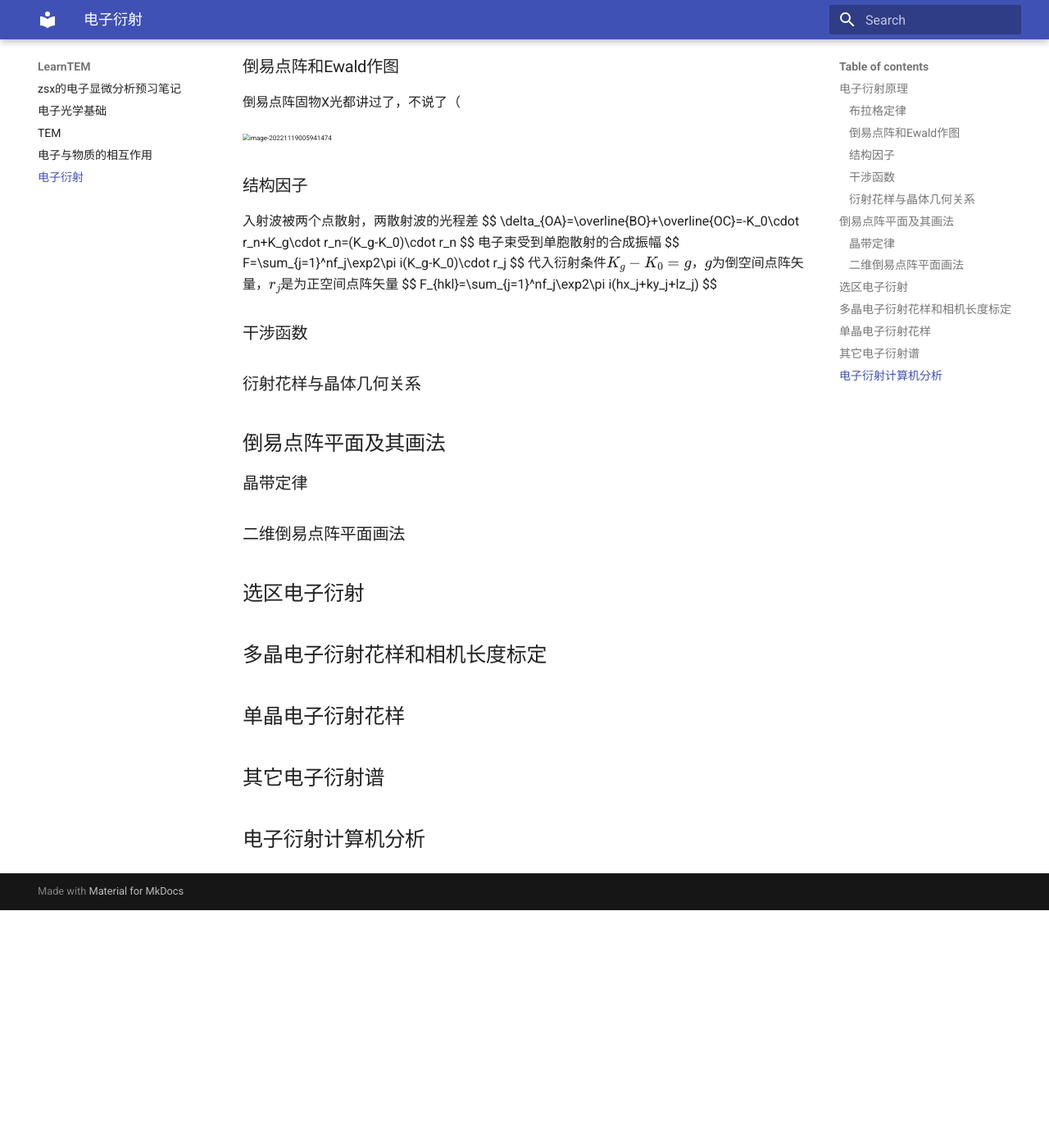
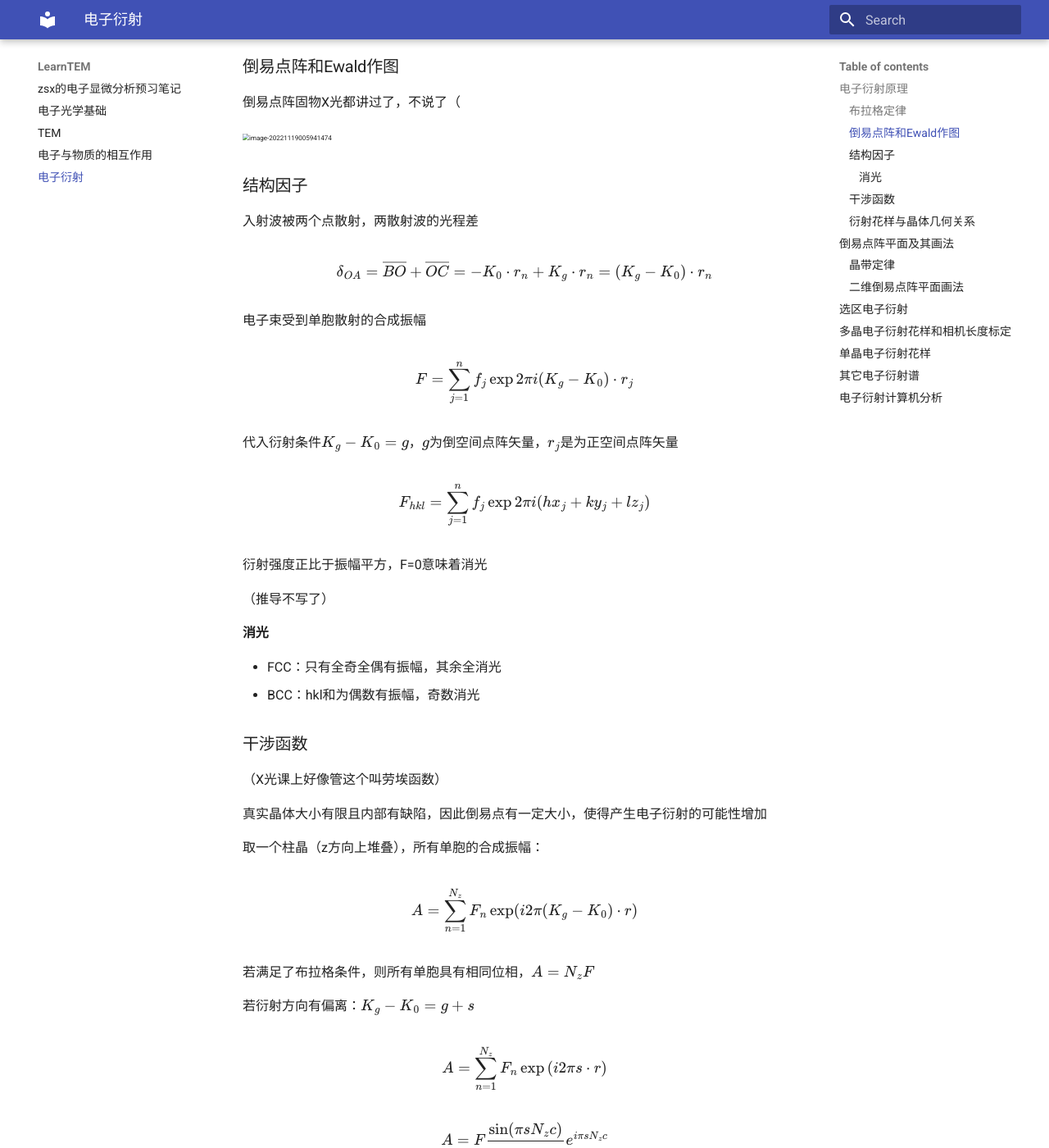
Before and after one commit to LearnTEM/basicTEM, an MkDocs documentation site: the page built from docs/第4章-电子衍射.md, in a window 1280 px wide and 1400 px high, scrolled down 465 px. Shown: the whole window at 82% size. Built offline with MkDocs 1.6.1 and Material for MkDocs 9.7.7, drawn with Linux system fonts in a browser that asks for light colours; before the commit the page ends 1575 px from its top, so only the background shows below that; some of the changed text lies outside the part shown.

Commit message:
Chapter4(1) update

```diff
--- a/docs/第4章-电子衍射.md
+++ b/docs/第4章-电子衍射.md
@@ -25,28 +25,88 @@
 ### 结构因子
 
 入射波被两个点散射，两散射波的光程差
+
 $$
 \delta_{OA}=\overline{BO}+\overline{OC}=-K_0\cdot r_n+K_g\cdot r_n=(K_g-K_0)\cdot r_n
 $$
+
 电子束受到单胞散射的合成振幅
+
 $$
 F=\sum_{j=1}^nf_j\exp2\pi i(K_g-K_0)\cdot r_j
 $$
+
 代入衍射条件$K_g-K_0=g$，$g$为倒空间点阵矢量，$r_j$是为正空间点阵矢量
+
 $$
 F_{hkl}=\sum_{j=1}^nf_j\exp2\pi i(hx_j+ky_j+lz_j)
 $$
 
+衍射强度正比于振幅平方，F=0意味着消光
+
+（推导不写了）
+
+#### 消光
+
+- FCC：只有全奇全偶有振幅，其余全消光
+- BCC：hkl和为偶数有振幅，奇数消光
 
 ### 干涉函数
 
+（X光课上好像管这个叫劳埃函数）
+
+真实晶体大小有限且内部有缺陷，因此倒易点有一定大小，使得产生电子衍射的可能性增加
+
+取一个柱晶（z方向上堆叠），所有单胞的合成振幅：
+
+$$
+A=\sum_{n=1}^{N_z}F_n\exp(i2\pi(K_g-K_0)\cdot r)
+$$
+
+若满足了布拉格条件，则所有单胞具有相同位相，$A=N_zF$
+
+若衍射方向有偏离：$K_g-K_0=g+s$
+
+$$
+A=\sum_{n=1}^{N_z}F_n\exp{(i2\pi s\cdot r)}
+$$
+
+$$
+A=F\frac{\sin(\pi sN_zc)}{\pi s}e^{i\pi sN_zc}
+$$
+
+$$
+I=|A|^2=|F|^2\frac{\sin^2(\pi sN_zc)}{(\pi s)^2}
+$$
+
+后面一坨就是干涉函数了，其**主极大值两边的零点**决定了相干散射的范围
+
+晶体越薄，参加相干散射的单胞越少，倒易点的拉长越多，与Ewald球的相切机会越大
+
+（三维的不说了，叠一遍就行
+
 ### 衍射花样与晶体几何关系
+
+![image-20221119211739041](第4章-电子衍射-img/image-20221119211739041.png)
+
+近似公式$rd=L\lambda$，一般$L\lambda$已知（仪器常数），可以用来求d
 
 ## 倒易点阵平面及其画法
 
 ### 晶带定律
 
+晶带：与一个晶体学方向[uvw]平行的一组晶面族的总称，[uvw]方向称为晶带轴
+
+晶带中晶面族的倒格矢垂直于晶带轴$hu+kv+lw=0$
+
 ### 二维倒易点阵平面画法
+
+已知晶体结构，画$(uvw)^*$倒易面
+
+1. 先蒙两个低指数的
+2. 求和，画个平行四边形，再往外扩展（立方晶系的话最好优先找直角）
+3. 除去消光的点
+4. 查查有没有漏掉的
 
 ## 选区电子衍射
 
```
Also changed, not shown: docs/index.md (+3 -3 lines), docs/第4章-电子衍射-img/image-20221119211739041.png (added), 1 other file.
